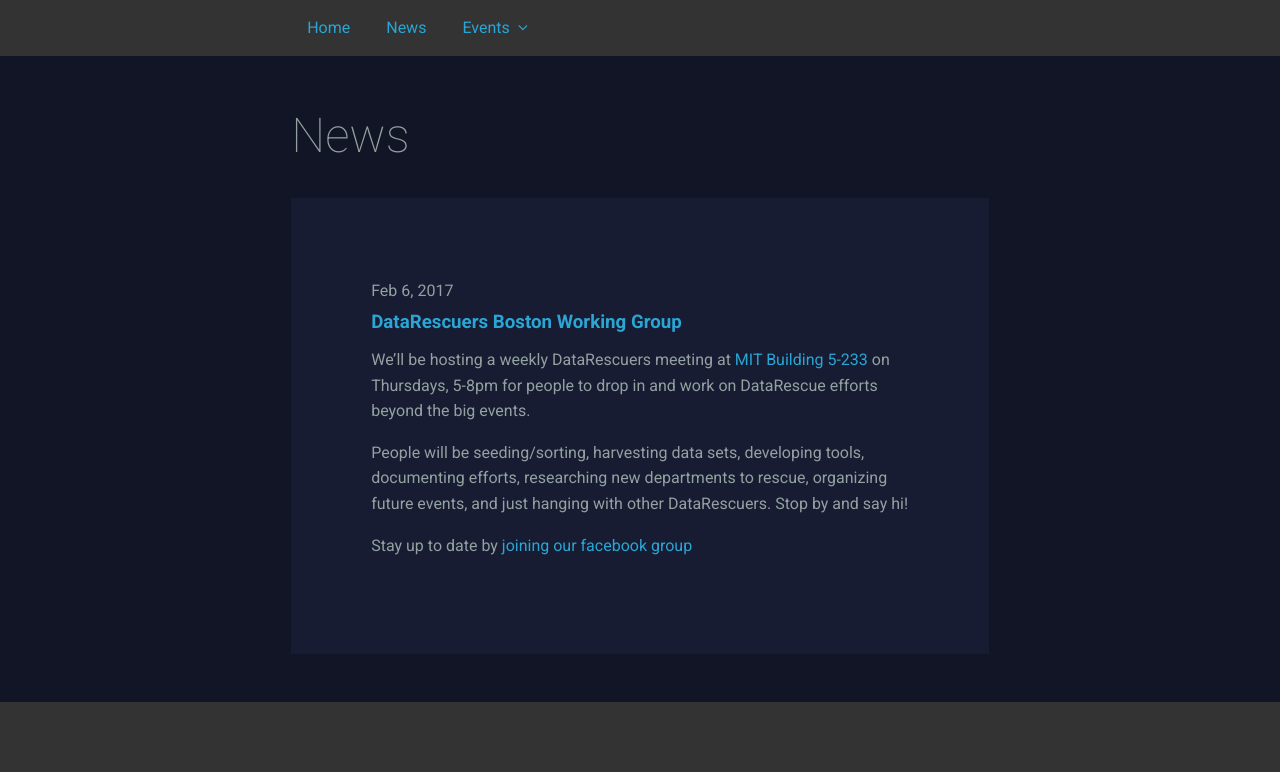
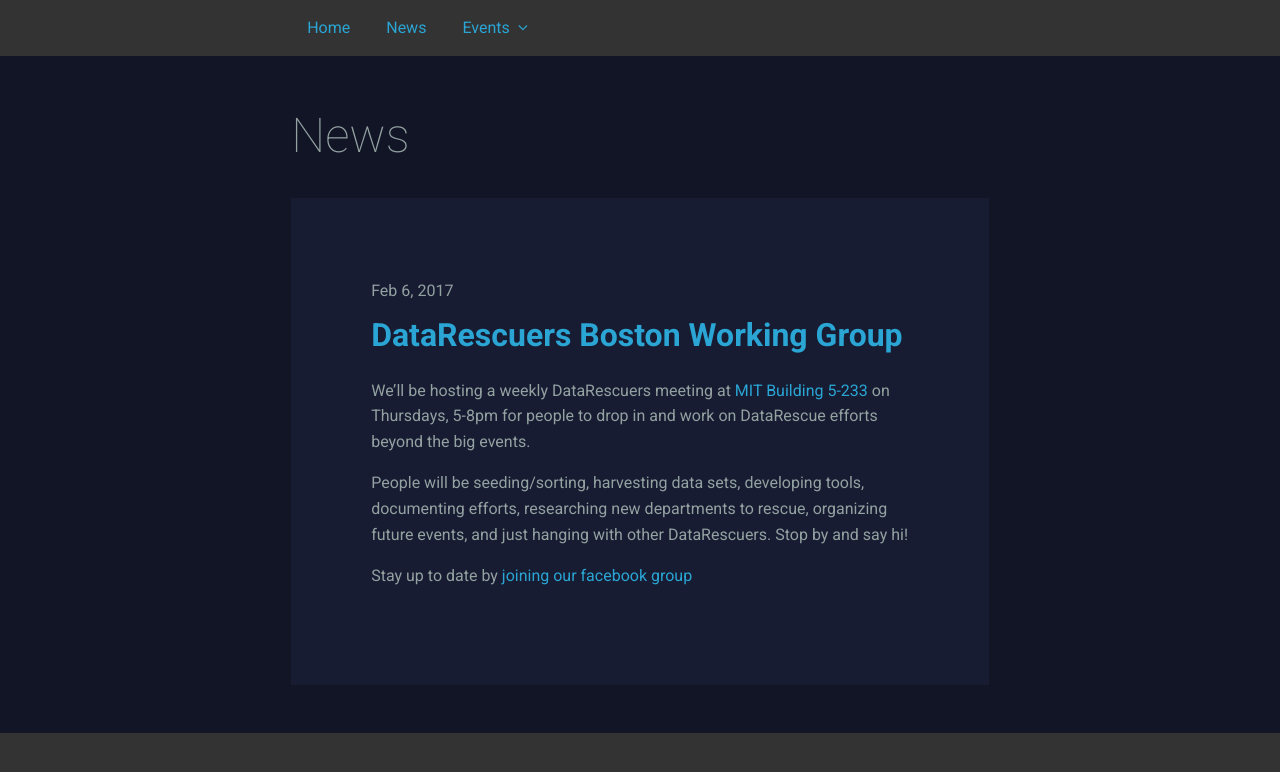
Before and after one commit to data-rescue-boston/data-rescue-boston.github.io, a Jekyll site: the page built from news.html, in a window 1280 px wide and 900 px high. Shown: the top 772 px of the window. Built offline with Jekyll 4.4.1, drawn with Linux system fonts in a browser that asks for light colours.

Commit message:
Update main.css

```diff
--- a/assets/main.css
+++ b/assets/main.css
@@ -59,3 +59,4 @@ ul.post-list { list-style-type: none; padding: 0; }
 ul.post-list li:nth-child(odd) { background: #171c32; }
 ul.post-list li:nth-child(even) { background: #1d2440; }
 li.post { padding: 5em; }
+li.post h3 { font-size: 200%; }
```
